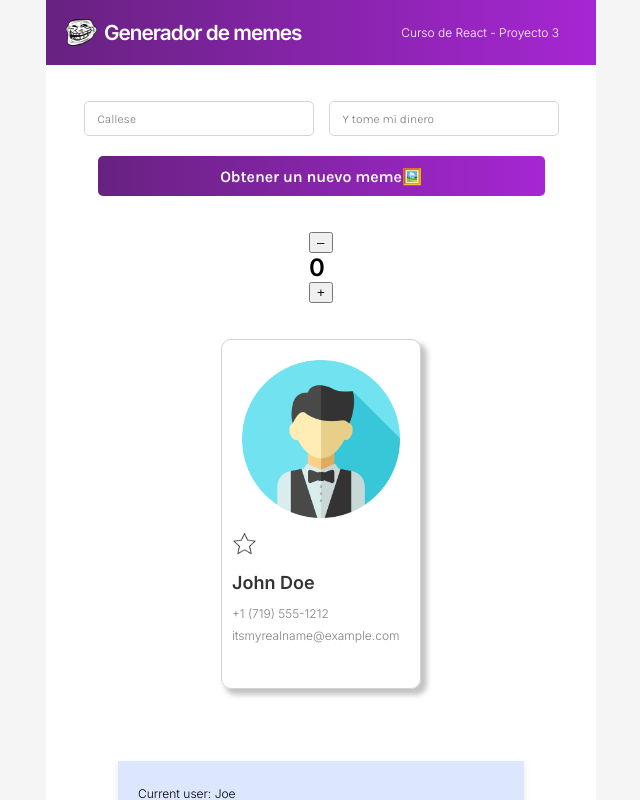
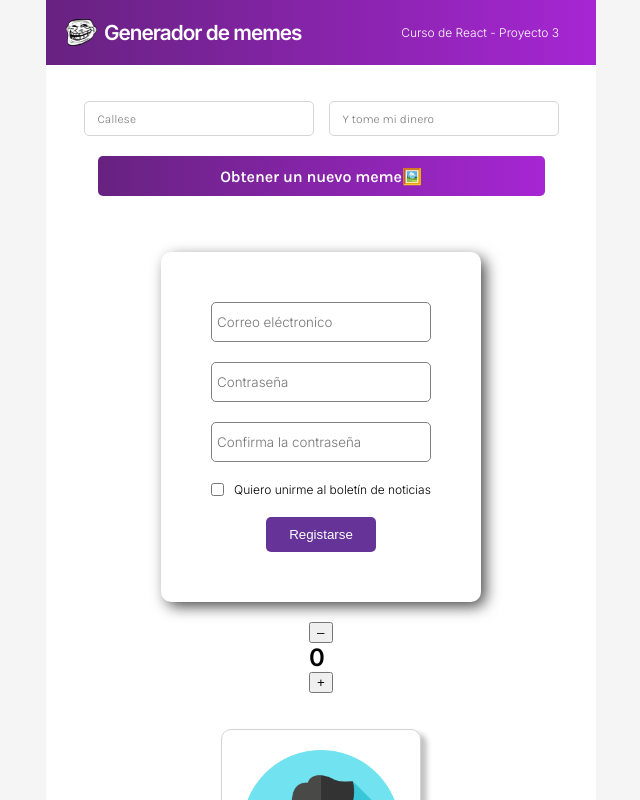
Before and after one commit to crcascr/React-Learning, a React (Create React App) app in the folder interactive-web-app/: page / in a window 1280 px wide. Shown: the top 800 px of the page, without its empty margins (319-959 px from the left). Built offline with nearby package versions, Linux system fonts and the light colour scheme.

Commit message:
Formulario de inscripción práctica

```diff
--- /dev/null
+++ b/interactive-web-app/src/components/Formulario Inscripcion/FormularioInscripcion.css
@@ -0,0 +1,48 @@
+.form-container {
+    padding: 20px;
+    display: flex;
+    flex-direction: column;
+    justify-content: center;
+    align-items: center;
+}
+
+.form {
+    background-color: white;
+    padding: 50px;
+    border-radius: 10px;
+    display: flex;
+    flex-direction: column;
+    align-items: center;
+    box-shadow: 5px 5px 15px -1px rgba(0,0,0,0.75);
+}
+
+.form--input {
+    width: 100%;
+    margin-bottom: 20px;
+    height: 40px;
+    border-radius: 5px;
+    border: 1px solid gray;
+    padding: 5px;
+    font-family: 'Inter', sans-serif;
+}
+
+.form--submit {
+    width: 50%;
+    padding: 10px;
+    border-radius: 5px;
+    color: white;
+    background-color: #639;
+    border: none;
+    cursor: pointer;
+}
+
+.form--marketing {
+    display: flex;
+    margin-bottom: 20px;
+    align-items: center;
+}
+
+.form--marketing > input {
+    margin-right: 10px;
+    width: auto;
+}
--- /dev/null
+++ b/interactive-web-app/src/components/Formulario Inscripcion/FormularioInscripcion.js
@@ -0,0 +1,79 @@
+import React from "react";
+import "./FormularioInscripcion.css";
+
+function FormularioInscripcion() {
+  const [datosI, setDatosI] = React.useState({
+    email: "",
+    contrasena: "",
+    contrasenaConfirm: "",
+    boletinN: false,
+  });
+
+  function recibirCambios(event) {
+    setDatosI((prevDatosI) => {
+      const { name, value, type, checked } = event.target;
+      return {
+        ...prevDatosI,
+        [name]: type === "checkbox" ? checked : value,
+      };
+    });
+  }
+
+  function manejarRegistro(event) {
+    event.preventDefault();
+    if (datosI.contrasena === datosI.contrasenaConfirm) {
+      console.log("Registrado exitosamente");
+      if (datosI.boletinN) {
+        console.log("Gracias por registrate a nuestro boletín de noticias");
+      }
+    } else {
+      console.log("Las contraseñas no coinciden");
+    }
+  }
+
+  return (
+    <div className="form-container">
+      <form className="form" onSubmit={manejarRegistro}>
+        <input
+          type="email"
+          placeholder="Correo eléctronico"
+          className="form--input"
+          name="email"
+          onChange={recibirCambios}
+          value={datosI.email}
+        />
+        <input
+          type="password"
+          placeholder="Contraseña"
+          className="form--input"
+          name="contrasena"
+          onChange={recibirCambios}
+          value={datosI.contrasena}
+        />
+        <input
+          type="password"
+          placeholder="Confirma la contraseña"
+          className="form--input"
+          name="contrasenaConfirm"
+          onChange={recibirCambios}
+          value={datosI.contrasenaConfirm}
+        />
+        <div className="form--marketing">
+          <input
+            id="okToEmail"
+            type="checkbox"
+            name="boletinN"
+            onChange={recibirCambios}
+            checked={datosI.boletinN}
+          />
+          <label htmlFor="okToEmail">
+            Quiero unirme al boletín de noticias
+          </label>
+        </div>
+        <button className="form--submit">Registarse</button>
+      </form>
+    </div>
+  );
+}
+
+export default FormularioInscripcion;
--- a/interactive-web-app/src/components/Meme.js
+++ b/interactive-web-app/src/components/Meme.js
@@ -7,6 +7,7 @@ import AppCajas from "./Cajas/AppCajas";
 import AppChistes from "./Chistes/AppChistes";
 import AppMensajes from "./Mensajes/AppMensajes";
 import AppFormulario from "./Formulario/AppFormulario";
+import FormularioInscripcion from "./Formulario Inscripcion/FormularioInscripcion";
 
 function Meme() {
   /*function saludo(nombre) {
@@ -232,6 +233,7 @@ function Meme() {
         </button>
       </div>
       <img className="meme--imagen" src={meme.randomImage} />
+      <FormularioInscripcion/>
       <App />
       <Cliente />
       <Saludo/>
```
